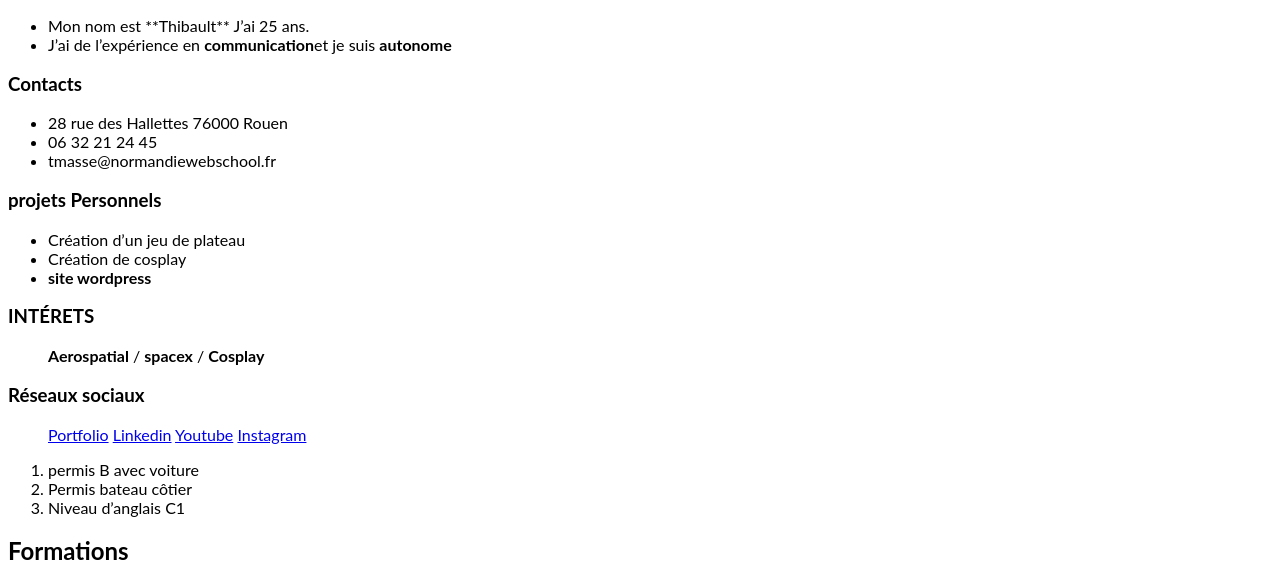
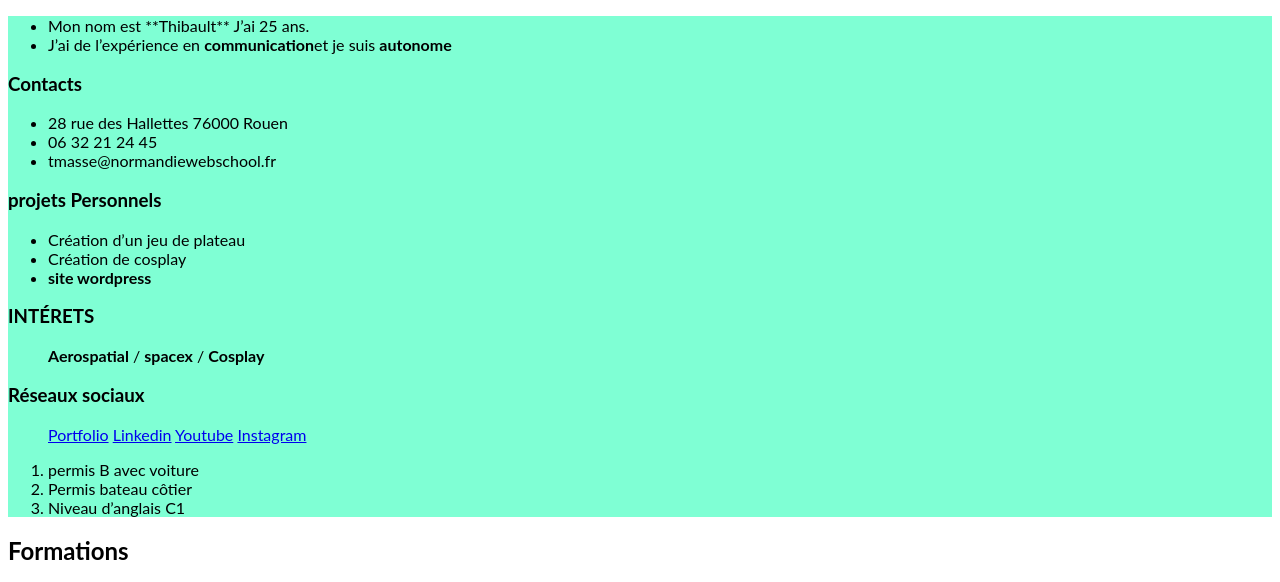
Before and after one commit to Rot-Baron13/test_pagehtml, a plain HTML site: page index.html in a window 1280 px wide. Shown: the part 214-796 px from the top of the page. Drawn offline with Linux system fonts and the light colour scheme.

Commit message:
croisillon sur css

```diff
--- a/style.css
+++ b/style.css
@@ -10,7 +10,7 @@ body{
     font-family: Lato;
 }
 
-.details{
+#details{
     background-color: aquamarine;
 }
 
```
